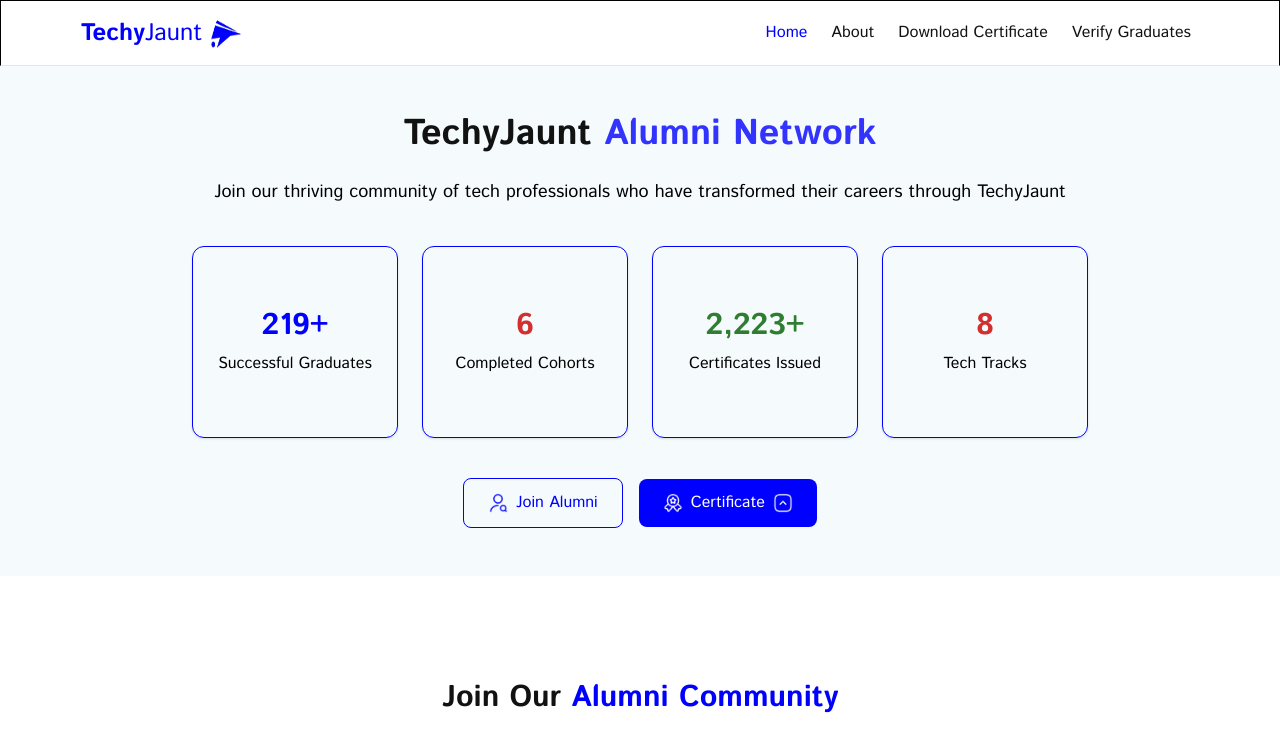
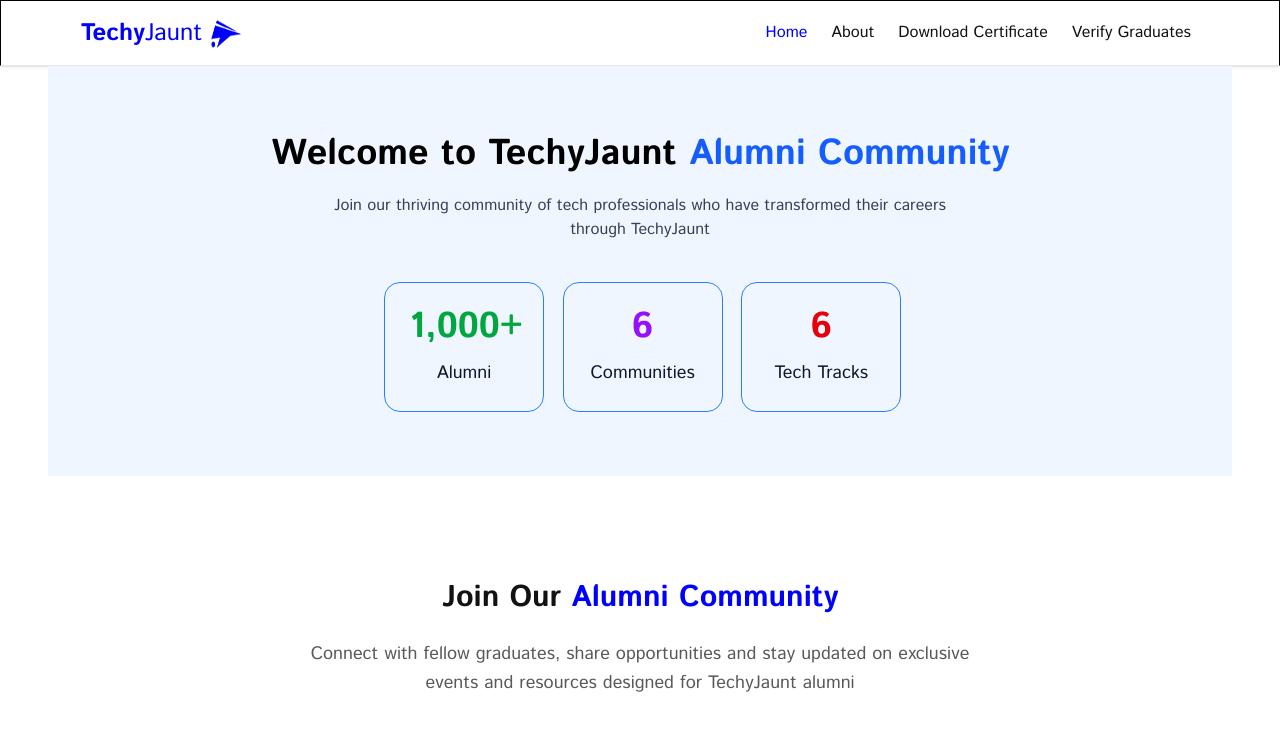
Before and after one commit to Techy-Jaunt/certificate-verification-system, a React (Vite) app in the folder frontend/: page / in a window 1280 px wide. Shown: the top 743 px of the page. Built offline with nearby package versions, Linux system fonts and the light colour scheme.

Commit message:
worked on the Hero Section, exactly as is on the Figma

```diff
--- a/frontend/src/components/HeroSection.jsx
+++ b/frontend/src/components/HeroSection.jsx
@@ -1,74 +1,42 @@
-import React from "react";
-import CountUp from "react-countup";
-import alumni from "./Alumni icon.png";
-import arrow from "./arrow-square-up.png";
-import certificate from "./certificate icon.png";
-import { useNavigate } from "react-router";
+import CountUp from 'react-countup';
 
 const HeroSection = () => {
-  const navigate = useNavigate();
-  const handleRequestCertificate = () => {
-    navigate("/certificate-request");
-  };
 	return (
-    <section className="w-full bg-(--color-foundation-background) py-12 px-4 text-center ">
-      <div className="max-w-4xl mx-auto">
-        {/* Title */}
-        <h1 className="text-3xl text-(--color-darkened) md:text-4xl font-bold mb-6">
-          TechyJaunt{" "}
-          <span className="text-(--color-primary-400)">Alumni Network</span>
+		<section className="bg-blue-50 py-16 px-6 text-center sm:mx-12">
+			{/*  */}
+			<h1 className="text-4xl md:text-4xl font-bold mb-4 leading-12">
+				Welcome to TechyJaunt{' '}
+				<span className="text-blue-600">Alumni Community</span>
 			</h1>
-        <p className="text-black mb-10 text-lg font-normal">
+
+			{/*  */}
+			<p className="text-gray-700 max-w-2xl mx-auto mb-10">
 				Join our thriving community of tech professionals who have transformed
 				their careers through TechyJaunt
 			</p>
 
-        {/* Stats Section */}
-        <div className="grid grid-cols-1 sm:grid-cols-2 md:grid-cols-4 gap-6 mb-10 justify-items-center">
-          <div className="border border-(--color-primary-500) rounded-xl shadow p-6 h-48 flex flex-col items-center justify-center w-full max-w-sm">
-            <h2 className="text-3xl font-bold text-(--color-primary-500) mb-2">
-              <CountUp end={219} duration={3} />+
-            </h2>
-            <p>Successful Graduates</p>
+			{/*  */}
+			<div className="grid grid-cols-1 sm:grid-cols-3 gap-6 md:max-w-lg mx-auto">
+				<div className="border border-blue-500 rounded-2xl p-6 w-40 mx-auto">
+					<p className="text-4xl font-bold text-green-600">
+						<CountUp end={1000} duration={3} separator="," />
+						<span>+</span>
+					</p>
+					<p className="text-gray-900 text-lg mt-3">Alumni</p>
 				</div>
 
-          <div className="border border-(--color-primary-500) rounded-xl shadow p-6 h-48 flex flex-col items-center justify-center w-full max-w-sm">
-            <h2 className="text-3xl font-bold text-(--color-error) mb-2">
-              <CountUp end={6} duration={3} />
-            </h2>
-            <p>Completed Cohorts</p>
+				<div className="border border-blue-500 rounded-2xl p-6 w-40 mx-auto">
+					<p className="text-4xl font-bold text-purple-600">
+						<CountUp end={6} duration={2} separator="," />
+					</p>
+					<p className="text-gray-900 text-lg mt-3">Communities</p>
 				</div>
 
-          <div className="border border-(--color-primary-500) rounded-xl shadow p-6 h-48 flex flex-col items-center justify-center w-full max-w-sm">
-            <h2 className="text-3xl font-bold text-(--color-success) mb-2">
-              <CountUp end={2223} duration={3} />+
-            </h2>
-            <p>Certificates Issued</p>
-          </div>
-
-          <div className="border border-(--color-primary-500) rounded-xl shadow p-6 h-48 flex flex-col items-center justify-center w-full max-w-sm">
-            <h2 className="text-3xl font-bold text-(--color-error) mb-2">
-              <CountUp end={8} duration={3} />
-            </h2>
-            <p>Tech Tracks</p>
-          </div>
-        </div>
-
-        {/* Buttons */}
-        <div className="flex flex-col sm:flex-row items-center justify-center gap-4">
-          <button className="flex items-center gap-2 border border-(--color-primary-500) text-(--color-primary-500) px-6 py-3 rounded-lg font-medium hover:-translate-y-1 transition-all duration-300 cursor-pointer">
-            <img src={alumni} alt="alumni" className="w-5 h-5" />
-            Join Alumni
-          </button>
-
-          <button
-            onClick={handleRequestCertificate}
-            className="flex items-center gap-2 bg-(--color-primary-500) text-white px-6 py-3 rounded-lg font-medium hover:-translate-y-1 transition-all duration-300 cursor-pointer"
-          >
-            <img src={certificate} alt="certificate" className="w-5 h-5" />
-            Certificate
-            <img src={arrow} alt="arrow" className="w-5 h-5" />
-          </button>
+				<div className="border border-blue-500 rounded-2xl p-6 w-40 mx-auto">
+					<p className="text-4xl font-bold text-red-600">
+						<CountUp end={6} duration={2} separator="," />
+					</p>
+					<p className="text-gray-900 text-lg mt-3">Tech Tracks</p>
 				</div>
 			</div>
 		</section>
```
Lines whose indentation alone changed are shown as unchanged.
